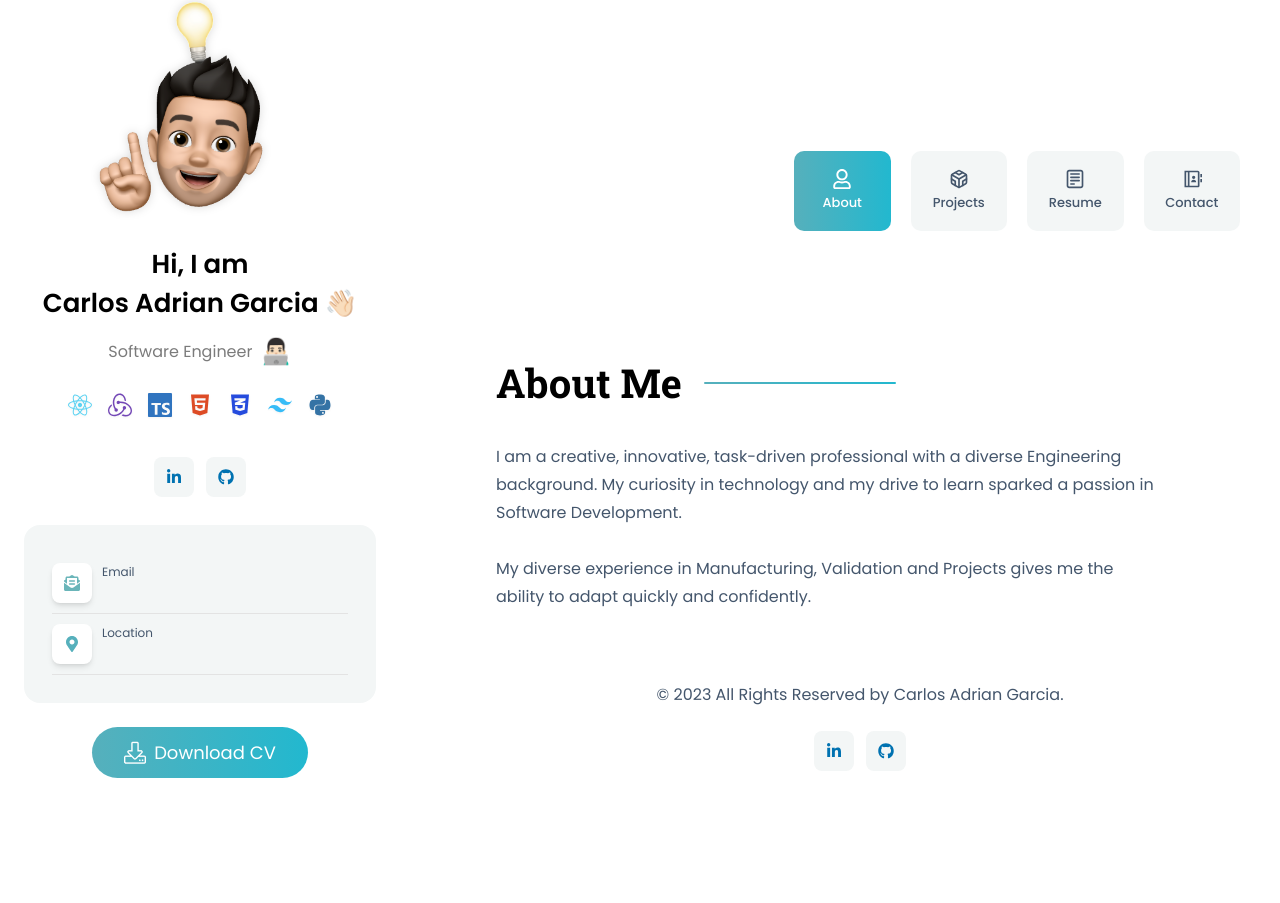
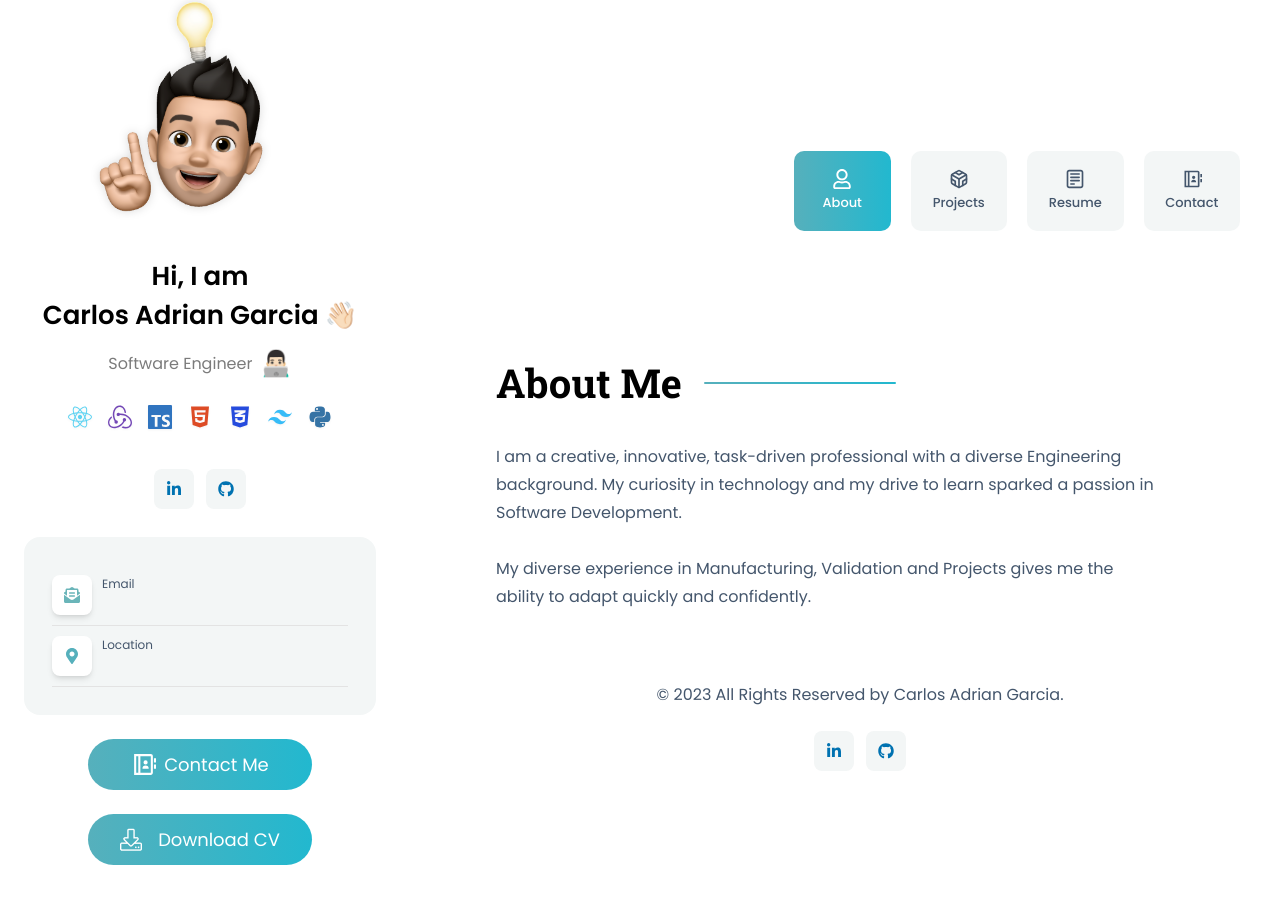
Before and after one commit to cagarcia2011/carlosadriangarcia, a React (Vite) app: page / in a window 1280 px wide. Shown: the part 219-1122 px from the top of the page. Built offline with nearby package versions, Linux system fonts and the light colour scheme.

Commit message:
Add Contact Me Button

```diff
--- a/src/components/buttons/DownloadButton.tsx
+++ b/src/components/buttons/DownloadButton.tsx
@@ -11,7 +11,7 @@ export function DownloadButton({ href, text } : DownloadButtonProps) {
         <a
             href={href}
             download
-            className="inline-flex items-center mx-auto bg-gradient-to-r from-accent-color to-variant-bg duration-200 transition ease-linear hover:bg-gradient-to-l px-8 py-3 text-lg text-white rounded-[35px] mt-6"
+            className="inline-flex w-[14rem] gap-2 items-center justify-center mx-auto bg-gradient-to-r from-accent-color to-variant-bg duration-200 transition ease-in-out hover:bg-gradient-to-l hover:scale-105 px-8 py-3 text-lg text-white rounded-full mt-6"
           >
             <img src={dowloadIcon} alt="icon" className="mr-2" />
             Download {text && text}
--- /dev/null
+++ b/src/components/buttons/GoToButton.tsx
@@ -0,0 +1,21 @@
+import { IconType } from "react-icons";
+import { Link } from "react-router-dom";
+
+type GoToButtonProps = {
+    text: string,
+    to: string,
+    Icon?: IconType,
+}
+
+export function GoToButton({text, to, Icon}: GoToButtonProps) {
+
+    return (
+        <Link
+            to={to}
+            className="inline-flex w-[14rem] gap-2 items-center justify-center mx-auto bg-gradient-to-r from-accent-color to-variant-bg duration-200 transition ease-in-out hover:bg-gradient-to-l hover:scale-105 px-8 py-3 text-lg text-white rounded-full mt-6"
+        >
+            {Icon && <Icon className="text-4xl" />}
+            {text}
+        </Link>
+    )
+}
--- a/src/components/buttons/index.tsx
+++ b/src/components/buttons/index.tsx
@@ -1 +1,2 @@
 export { DownloadButton } from './DownloadButton'
+export { GoToButton } from './GoToButton'
--- a/src/pages/home/HomeCard.tsx
+++ b/src/pages/home/HomeCard.tsx
@@ -10,16 +10,17 @@ import {
 } from "react-icons/fa";
 
 import { SocialLinks, PersonalInformation, Greeting, Avatar, TechStack } from "../../components"
-import { DownloadButton } from "../../components/buttons";
+import { DownloadButton, GoToButton } from "../../components/buttons";
 import Resume from '../../assets/resume/Carlos-Garcia-Resume-03-23.pdf'
+import { RiContactsBookLine } from "react-icons/ri";
 
 export const HomeCard = () => {
   return (
     <div>
-      <div className="w-full mb-6 lg:mb-0  mx-auto relative bg-white text-center dark:bg-[#111111] px-6 rounded-[20px] mt-[180px] md:mt-[220px] lg:mt-0 ">
+      <div className="w-full mb-6 lg:mb-0  mx-auto relative bg-white text-center dark:bg-[#111111] px-6 rounded-[20px] mt-[6rem] md:mt-[220px] lg:mt-0 ">
         <Avatar absolute={true} width="260px" />
         {/* Social card */}
-        <div className="pt-[100px] pb-8">
+        <div className="pt-[7rem] pb-8">
           <Greeting />
 
           <div className="flex flex-col gap-10 mt-4">
@@ -29,7 +30,10 @@ export const HomeCard = () => {
 
           {/* personal information */}
           <PersonalInformation />
-          <DownloadButton href={Resume} text="CV" />
+          <div className="flex flex-col">
+            <GoToButton to="/contact" text="Contact Me" Icon={RiContactsBookLine} />
+            <DownloadButton href={Resume} text="CV" />
+          </div>
         </div>
       </div>
     </div>
```
